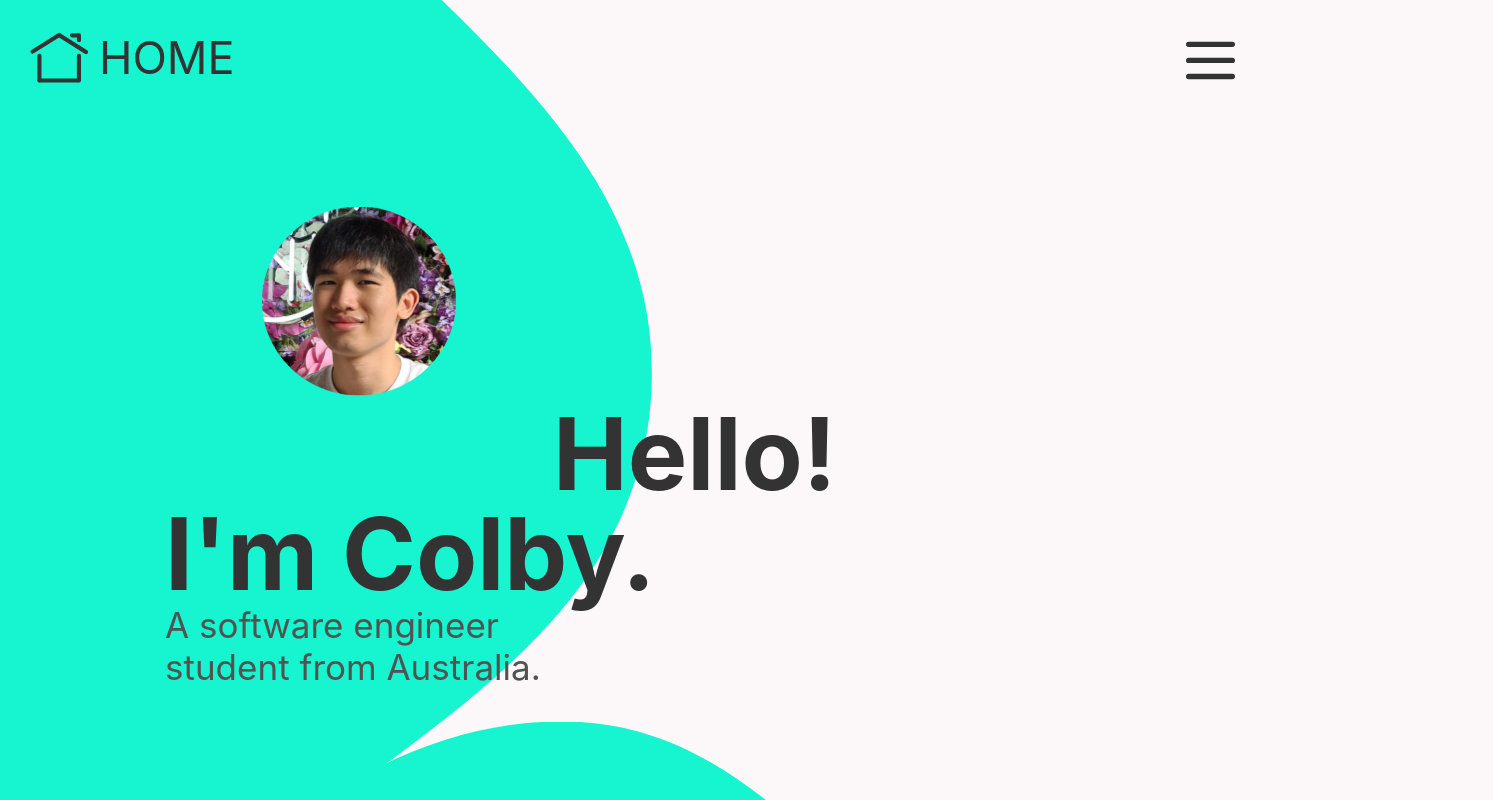
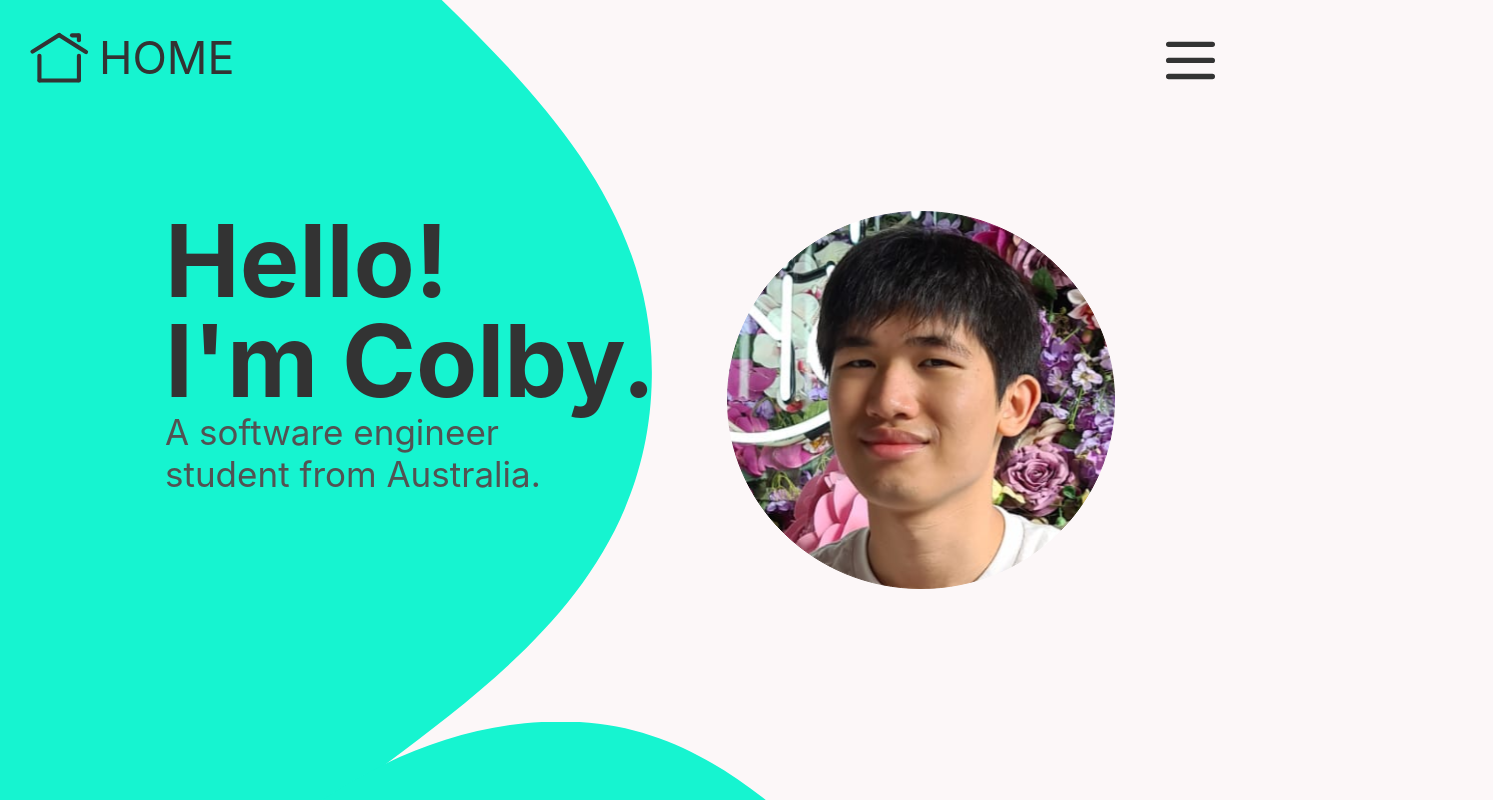
Before and after one commit to ColbyRehn/portfolio, a React (Create React App) app: page / in a window 1280 px wide. Shown: the top 800 px of the page, 1493 px wide, since content can reach past the window. Built offline with nearby package versions, Linux system fonts and the light colour scheme.

Commit message:
fixed devtool resolution

```diff
--- a/public/index.html
+++ b/public/index.html
@@ -4,6 +4,7 @@
     <meta charset="utf-8" />
     <link rel="icon" href="%PUBLIC_URL%/favicon.ico" />
     <meta name="viewport" content="width=device-width, initial-scale=1" />
+    <meta http-equiv="X-UA-Compatible" content="IE=edge,chrome=1">
     <meta name="theme-color" content="#000000" />
     <meta
       name="description"
--- a/src/App.css
+++ b/src/App.css
@@ -44,12 +44,13 @@ img {
   z-index: 10;
   position: fixed;
   display: flex;
+  flex-direction: column;
   justify-content: center;
   align-items: center;
   width: 30px;
   height: 30px;
   top: 20px;
-  right: 30px;
+  right: 50px;
   padding: 25px;
   border: 1px;
   border-radius: 20px;
@@ -116,8 +117,7 @@ img {
   align-items: center;
   height: 100vh;
   width: 100vw;
-  max-width: 1650px;
-  margin: auto;
+
 }
 
 /*
@@ -312,18 +312,17 @@ img {
 /*
   Contact Page
 */
-#Contact-wave-section {
+
+#Left-wave {
   position: absolute;
-  width: 100vw;
-}
-#Left-wave {
   height: 100vh;
-  float: left;
+  left: 0px;
 }
 
 #Right-wave {
+  position: absolute;
   height: 100vh;
-  float: right;
+  right: 0px;
 }
 
 #Contact-section {
@@ -369,17 +368,32 @@ img {
 /*
   @media Query
 */
-@media only screen and (max-width: 1400px) {
-  .Content-section {
-    width: 500px;
+@media only screen and (min-width: 1900px) {
+  #Home-section {
+    width: 950px;
   }
 
-  .Wave {
-    scale: 130%;
+  #Project-section {
+    width: 950px;
   }
 
-  #Profile-picture {
-    scale: 50%;
-    float: none;
+  #Contact-section {
+    width: 600px;
   }
 }
+
+@media only screen and (min-width: 1700px) {
+
+}
+
+@media only screen and (min-width: 1500px) {
+
+}
+
+@media only screen and (min-width: 1300px) {
+
+}
+
+@media only screen and (min-width: 850px) {
+
+}
--- a/src/App.js
+++ b/src/App.js
@@ -62,7 +62,7 @@ function App() {
     const portfolio = document.getElementById("Portfolio-card").style;
     const future = document.getElementById("Coming-soon-card").style;
     curr = portfolio;
-    cycleQueue = CycleQueue;
+    cycleQueue = new CycleQueue();
     cycleQueue.enqueue(portfolio);
     cycleQueue.enqueue(future);
   }
@@ -83,7 +83,7 @@ function App() {
   }
 
   return (
-    <body style={{display: "block"}}>
+      <div style={{overflowX: "hidden", position: "relative"}}>
         <div id="Burger-menu-button" onClick={(e) => burgerIcon(e)}>
           <img id="Burger-icon" src={burger} alt="burger-icon" />
           <img id="Cross-icon" src={cross} alt="cross-icon" />
@@ -179,16 +179,14 @@ function App() {
             <text class="Icon-name">CONTACT<br/></text>
         </section>
         <div ref={contactSection} id="Contact-page" class="Page-container">
-        <section id="Contact-wave-section">
           <img id="Left-wave" src={leftWave} alt="left wave"/>
           <img id="Right-wave"src={rightWave} alt="right wave"/>
-        </section>
           <section id="Contact-section">
             <text class="Contact-heading">Let's chat!</text>
             <a id="Contact-button" href="mailto:rehn.colby@gmail.com">Email Me</a>
           </section>
         </div>
-    </body>
+      </div>
   );
 }
 
--- a/src/CycleQueue.js
+++ b/src/CycleQueue.js
@@ -30,4 +30,4 @@ class CycleQueue {
 }
 
 
-export default new CycleQueue();
+export default CycleQueue;
--- a/src/index.css
+++ b/src/index.css
@@ -5,8 +5,43 @@ html {
 body {
   font-family: 'Inter', sans-serif;;
   color: #333333;
+  background-color: #FCF7F8;
+}
+
+html, body {
+  overflow-x: hidden;
+  width: 100%;
   margin: 0;
   padding: 0;
-  overflow-x: hidden;
-  background-color: #FCF7F8;
 }
+
+
+/*
+  Scrollbar
+*/
+
+::-webkit-scrollbar {
+  width: 18px;
+  background: #FCF7F8;
+}
+
+::-webkit-scrollbar-track {
+  margin-block: 2px;
+}
+
+::-webkit-scrollbar-thumb {
+  background: #333333;
+  border: 3px solid #FCF7F8;
+  border-radius: 8px;
+}
+
+::-webkit-scrollbar-thumb:hover {
+  background: #464646;
+}
+
+::selection {
+  background: #90dbcf;
+}
+::-moz-selection {
+  background: #90dbcf;
+}
```
Lines whose indentation alone changed are shown as unchanged.
